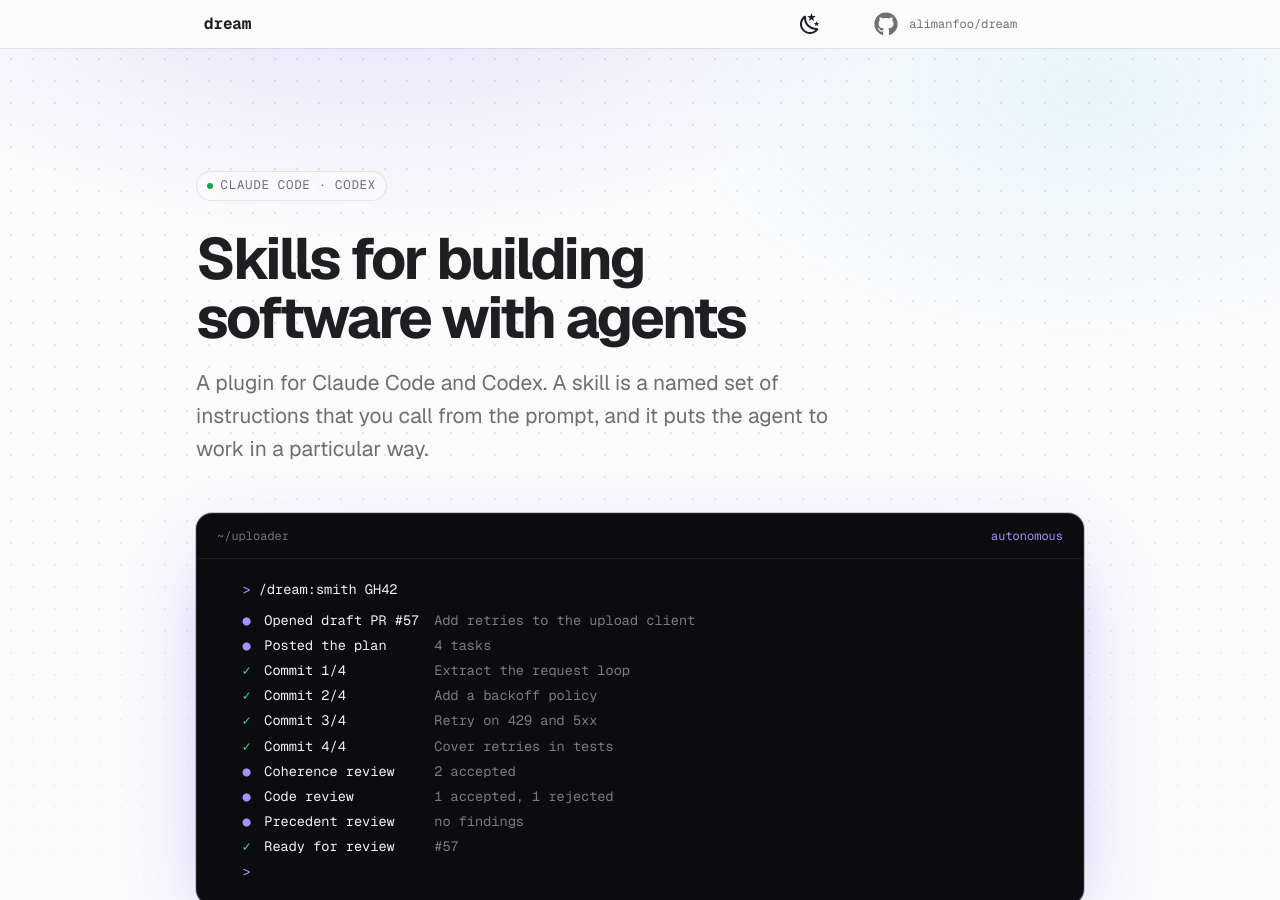
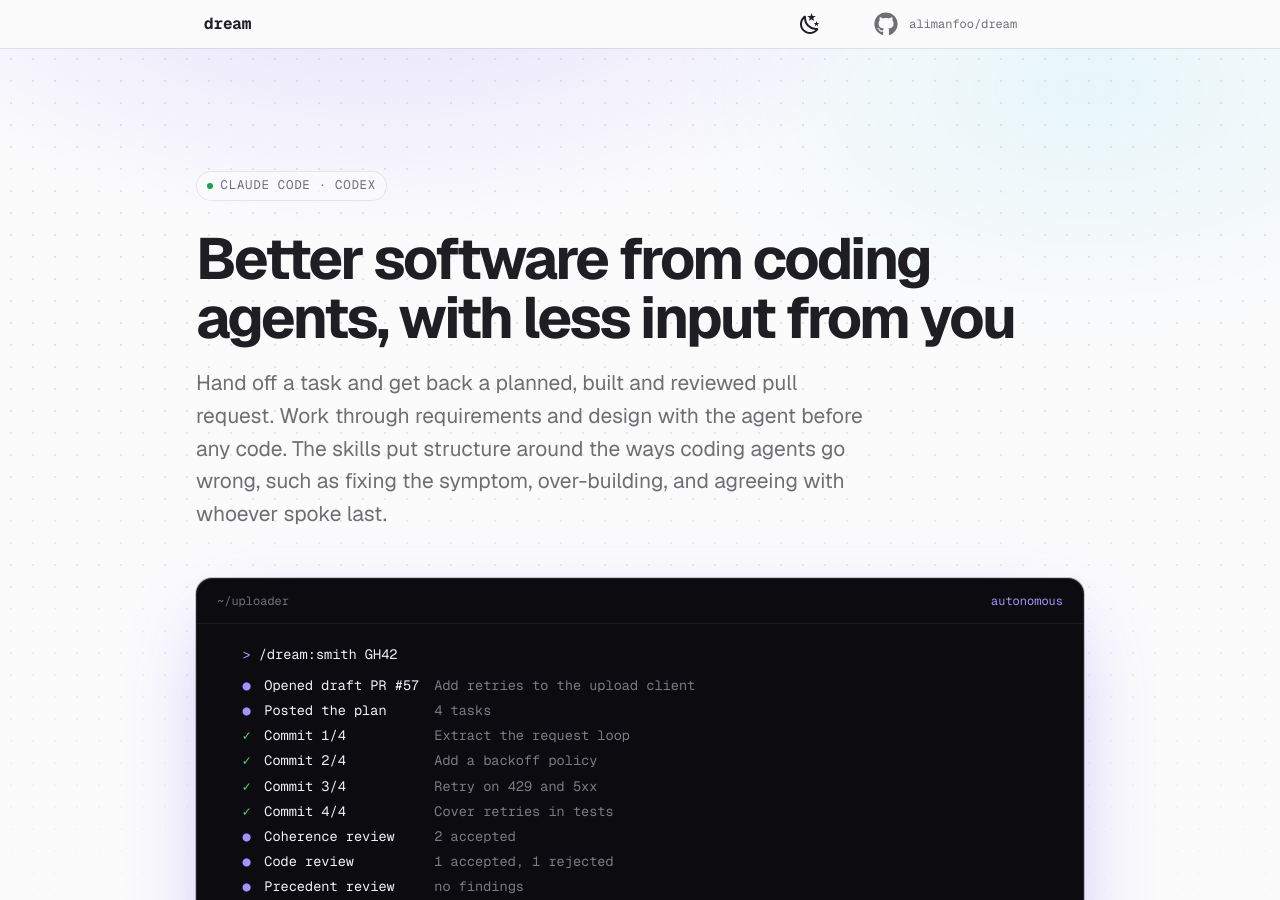
Before and after one commit to alimanfoo/dream, an MkDocs documentation site: the page built from docs/index.md, in a window 1280 px wide and 900 px high. Built offline with MkDocs 1.6.1 and Material for MkDocs 9.7.7, drawn with Linux system fonts in a browser that asks for light colours; comment, search, counter and statistics services are not loaded.

Commit message:
Pitch the docs hero at readers who know agentic coding
Drop the explanation of what a skill is. Lead with what dream gives an
experienced reader, and with how it works: by putting structure around the
ways coding agents go wrong.

Co-Authored-By: Claude Opus 5.5 <noreply@anthropic.com>
Claude-Session: https://claude.ai/code/session_012hHuHcKJ11nDYSxZSECFXg

```diff
--- a/docs/index.md
+++ b/docs/index.md
@@ -4,11 +4,12 @@ template: home.html
 hide:
   - navigation
   - toc
-headline: Skills for building software with agents
+headline: Better software from coding agents, with less input from you
 lede:
-  A plugin for Claude Code and Codex. A skill is a named set of instructions
-  that you call from the prompt, and it puts the agent to work in a particular
-  way.
+  Hand off a task and get back a planned, built and reviewed pull request. Work
+  through requirements and design with the agent before any code. The skills put
+  structure around the ways coding agents go wrong, such as fixing the symptom,
+  over-building, and agreeing with whoever spoke last.
 ---
 
 ## Install
```
